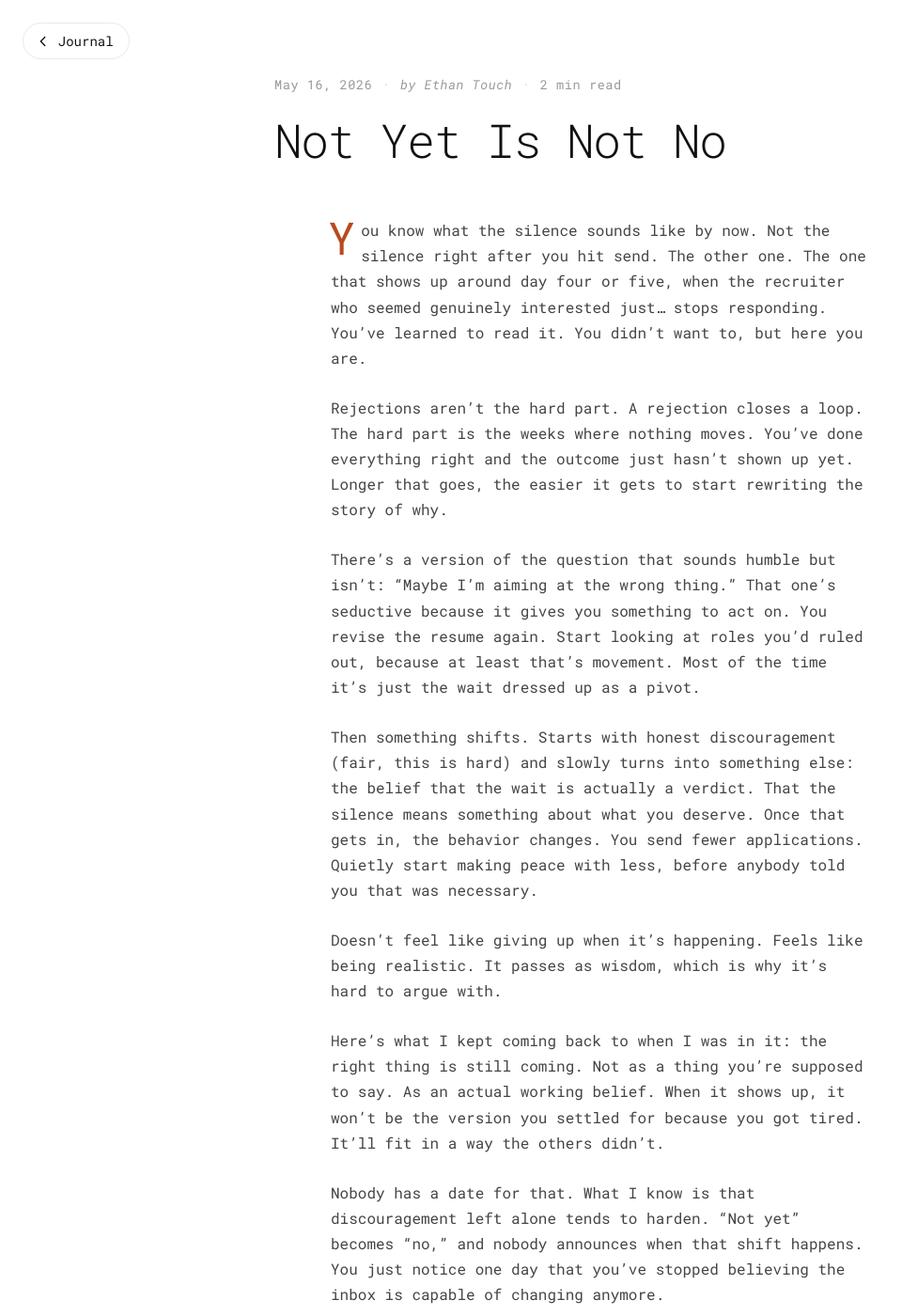
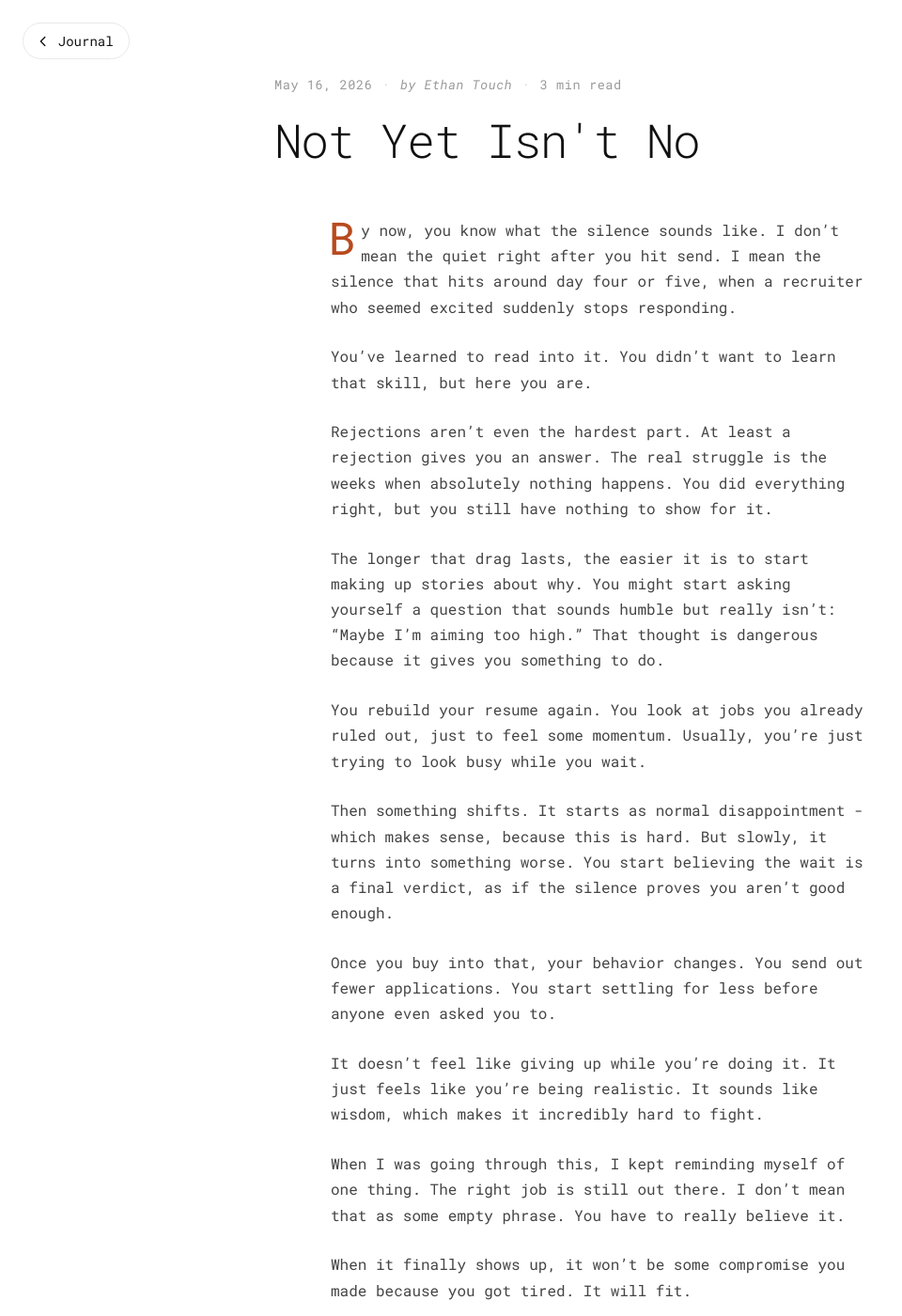
Before and after one commit to woofwallee/ethantouch.com, a Jekyll site: the page built from _posts/2026-05-16-not-yet-is-not-no.md, in a window 1280 px wide and 1400 px high. Shown: the whole window at 94% size, without its empty margins (0-960 px from the left). Built offline with Jekyll 4.4.1, drawn with Linux system fonts in a browser that asks for light colours; some of the changed text lies outside the part shown.

Commit message:
Journal: replace 'Not Yet Isn't No' body + retitle
Body replaced with new version; title 'Not Yet Is Not No' -> 'Not Yet
Isn't No'. Filename/slug unchanged, so /journal/not-yet-is-not-no/
URL is preserved.

Co-Authored-By: Claude Opus 4.8 (1M context) <noreply@anthropic.com>

```diff
--- a/_posts/2026-05-16-not-yet-is-not-no.md
+++ b/_posts/2026-05-16-not-yet-is-not-no.md
@@ -1,22 +1,32 @@
 ---
 layout: journal-post
-title: "Not Yet Is Not No"
+title: "Not Yet Isn't No"
 date: 2026-05-16 09:00:00 -0500
-description: "On the silence between job applications, the moment discouragement hardens into a verdict, and why staying in it isn't the same as forced positivity."
+description: "Dealing with the silence between job applications, the moment discouragement starts feeling like a final answer, and why keeping going isn't about forced positivity."
 ---
 
-You know what the silence sounds like by now. Not the silence right after you hit send. The other one. The one that shows up around day four or five, when the recruiter who seemed genuinely interested just... stops responding. You've learned to read it. You didn't want to, but here you are.
+By now, you know what the silence sounds like. I don't mean the quiet right after you hit send. I mean the silence that hits around day four or five, when a recruiter who seemed excited suddenly stops responding.
 
-Rejections aren't the hard part. A rejection closes a loop. The hard part is the weeks where nothing moves. You've done everything right and the outcome just hasn't shown up yet. Longer that goes, the easier it gets to start rewriting the story of why.
+You've learned to read into it. You didn't want to learn that skill, but here you are.
 
-There's a version of the question that sounds humble but isn't: "Maybe I'm aiming at the wrong thing." That one's seductive because it gives you something to act on. You revise the resume again. Start looking at roles you'd ruled out, because at least that's movement. Most of the time it's just the wait dressed up as a pivot.
+Rejections aren't even the hardest part. At least a rejection gives you an answer. The real struggle is the weeks when absolutely nothing happens. You did everything right, but you still have nothing to show for it.
 
-Then something shifts. Starts with honest discouragement (fair, this is hard) and slowly turns into something else: the belief that the wait is actually a verdict. That the silence means something about what you deserve. Once that gets in, the behavior changes. You send fewer applications. Quietly start making peace with less, before anybody told you that was necessary.
+The longer that drag lasts, the easier it is to start making up stories about why. You might start asking yourself a question that sounds humble but really isn't: "Maybe I'm aiming too high." That thought is dangerous because it gives you something to do.
 
-Doesn't feel like giving up when it's happening. Feels like being realistic. It passes as wisdom, which is why it's hard to argue with.
+You rebuild your resume again. You look at jobs you already ruled out, just to feel some momentum. Usually, you're just trying to look busy while you wait.
 
-Here's what I kept coming back to when I was in it: the right thing is still coming. Not as a thing you're supposed to say. As an actual working belief. When it shows up, it won't be the version you settled for because you got tired. It'll fit in a way the others didn't.
+Then something shifts. It starts as normal disappointment - which makes sense, because this is hard. But slowly, it turns into something worse. You start believing the wait is a final verdict, as if the silence proves you aren't good enough.
 
-Nobody has a date for that. What I know is that discouragement left alone tends to harden. "Not yet" becomes "no," and nobody announces when that shift happens. You just notice one day that you've stopped believing the inbox is capable of changing anymore.
+Once you buy into that, your behavior changes. You send out fewer applications. You start settling for less before anyone even asked you to.
 
-Job right now is to stay in it. Not with manufactured positivity. This is where faith does something: not as a feeling, not as a guarantee. Just as the reason to act when you don't know the outcome. Enough to send the next one.
+It doesn't feel like giving up while you're doing it. It just feels like you're being realistic. It sounds like wisdom, which makes it incredibly hard to fight.
+
+When I was going through this, I kept reminding myself of one thing. The right job is still out there. I don't mean that as some empty phrase. You have to really believe it.
+
+When it finally shows up, it won't be some compromise you made because you got tired. It will fit.
+
+Nobody can tell you when that will happen. But I know that if you let disappointment sit, it starts to harden. "Not yet" slowly becomes "no," and no one warns you when that shift happens.
+
+You just wake up one day and realize you've stopped expecting any good news. Your only job right now is to stay in the game. You don't need forced positivity.
+
+This is where belief comes in. It isn't a warm feeling or a guarantee. It's just the drive to act when you don't know the outcome - enough to send that next application.
```
